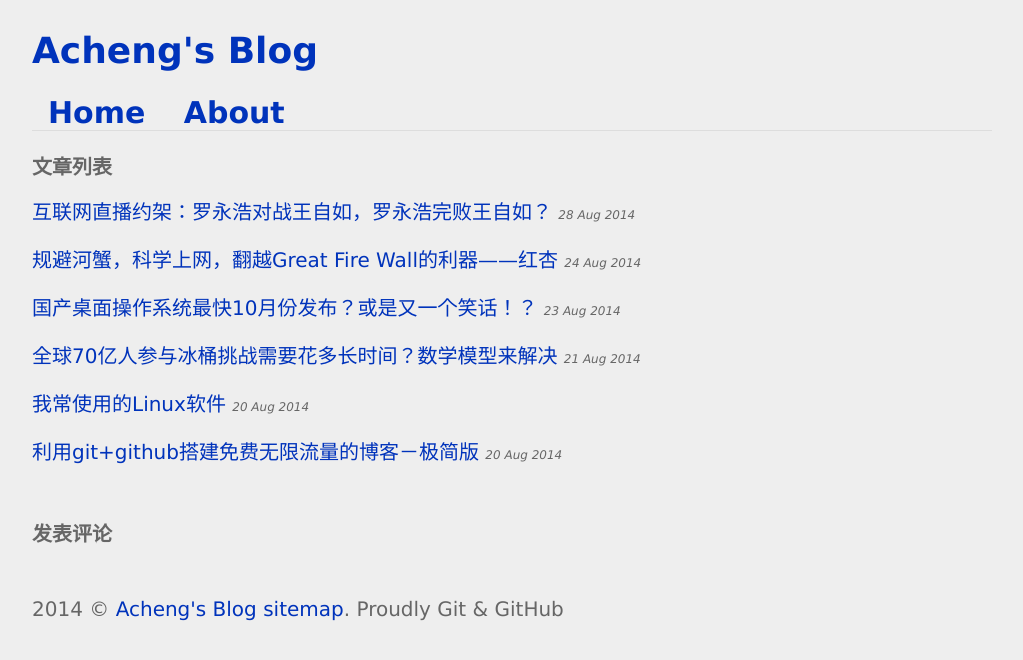
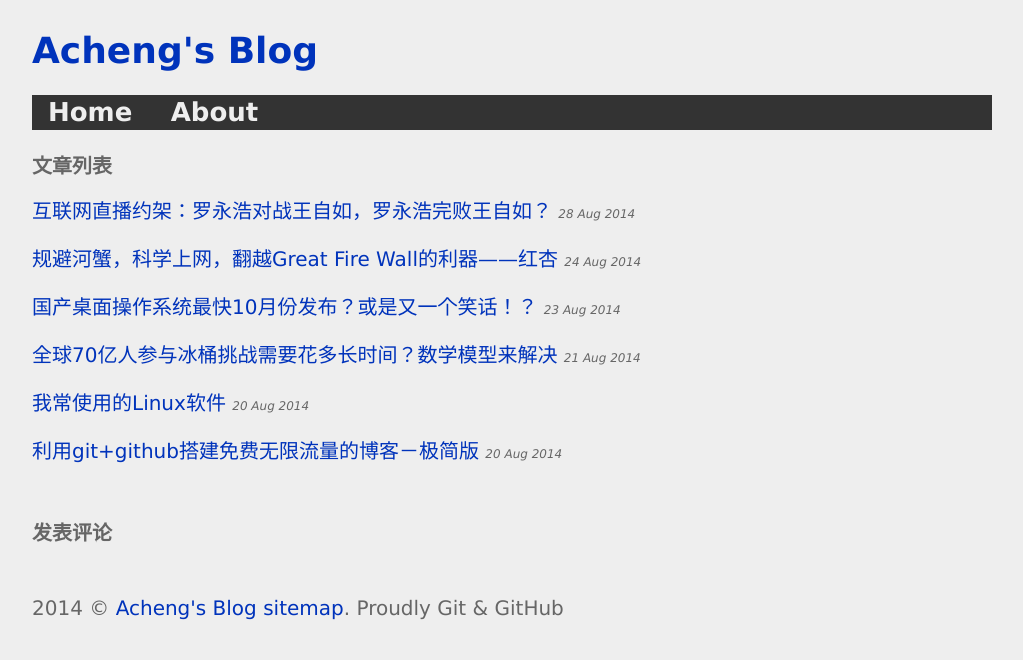
Before and after one commit to acgeodesy/acgeodesy.github.io, a Jekyll site: the page built from index.html, in a window 1280 px wide. Shown: the top 660 px of the page, without its empty margins (128-1151 px from the left). Built offline with Jekyll 4.4.1, drawn with Linux system fonts in a browser that asks for light colours; comment, search, counter and statistics services are not loaded.

Commit message:
navigation

```diff
--- a/css/style.css
+++ b/css/style.css
@@ -16,5 +16,6 @@ pre,blockquote{border-left:#ddd 10px solid;background:#e6e6e6;padding:10px;margi
 .ds-powered-by,.ds-dialog-footer{display:none;}
 .ds-textarea-wrapper textarea{height:120px!important;font-size:18px!important;}
 .ds-comment-body p{font-size: 18px!important;}
-#navigation {border-bottom:#ddd 1px solid;}
-#navigation a{font-weight:bold;font-size:30px;margin:8px;padding:8px;}
+#navigation{height:35px;line-height:35px;background:#333;}
+#navigation a{font-weight:bold;font-size:26px;margin:8px;padding:8px;color:#eee;}
+#navigation a:hover{color:green}
```
